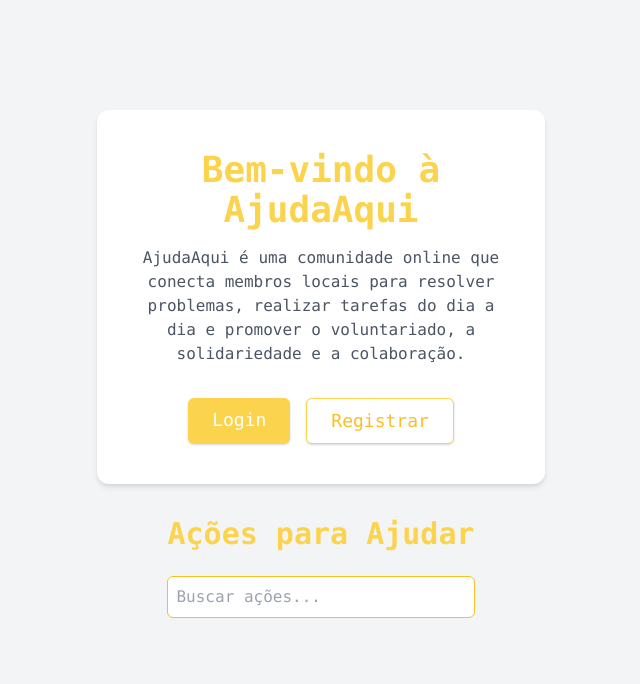
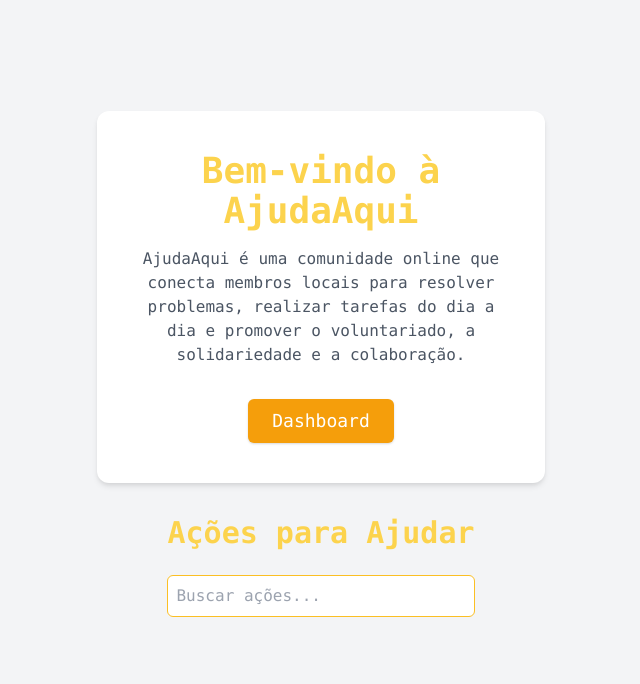
Before and after one commit to jeferson-scheibler/Ajuda_Aqui, a Django app: page / in a window 1280 px wide. Shown: the part 64-748 px from the top of the page, without its empty margins (319-959 px from the left). Run offline with Django 5.2, Linux system fonts and the light colour scheme; a user stored in the database is signed in; tables that the repository leaves empty hold one stand-in row (values such as "Sample post").

Commit message:
mudança nos botões ao estar logado

```diff
--- a/core/templates/core/index.html
+++ b/core/templates/core/index.html
@@ -121,10 +121,16 @@
             <h1 class="text-4xl font-bold text-yellow-300 mb-4 transition-all duration-500 transform hover:scale-105">Bem-vindo à AjudaAqui</h1>
             <p class="text-gray-600 mb-8 transition-all duration-500 transform hover:scale-105">AjudaAqui é uma comunidade online que conecta membros locais para resolver problemas, realizar tarefas do dia a dia e promover o voluntariado, a solidariedade e a colaboração.</p>
         </div>
-        <div class="flex justify-center space-x-4">
-            <a href="{% url 'login' %}" class="inline-block px-6 py-2 text-lg font-medium text-white bg-yellow-300 rounded-md shadow hover:bg-yellow-600 no-underline">Login</a>
-            <a href="{% url 'register' %}" class="inline-block px-6 py-2 text-lg font-medium text-yellow-400 bg-white border border-yellow-300 rounded-md shadow hover:bg-gray-100 no-underline">Registrar</a>
-        </div>
+        {% if user.is_authenticated %}
+            <div class="text-center">
+                <a href="{% url 'task_list' %}" class="inline-block px-6 py-2 text-lg font-medium text-white bg-yellow-500 rounded-md shadow hover:bg-yellow-600 no-underline">Dashboard</a>
+            </div>
+        {% else %}
+            <div class="flex justify-center space-x-4">
+                <a href="{% url 'login' %}" class="inline-block px-6 py-2 text-lg font-medium text-white bg-yellow-300 rounded-md shadow hover:bg-yellow-600 no-underline">Login</a>
+                <a href="{% url 'register' %}" class="inline-block px-6 py-2 text-lg font-medium text-yellow-400 bg-white border border-yellow-300 rounded-md shadow hover:bg-gray-100 no-underline">Registrar</a>
+            </div>
+        {% endif %}
     </div>
 
     <div class="mt-8 mb-4 min-w-custom">
```
